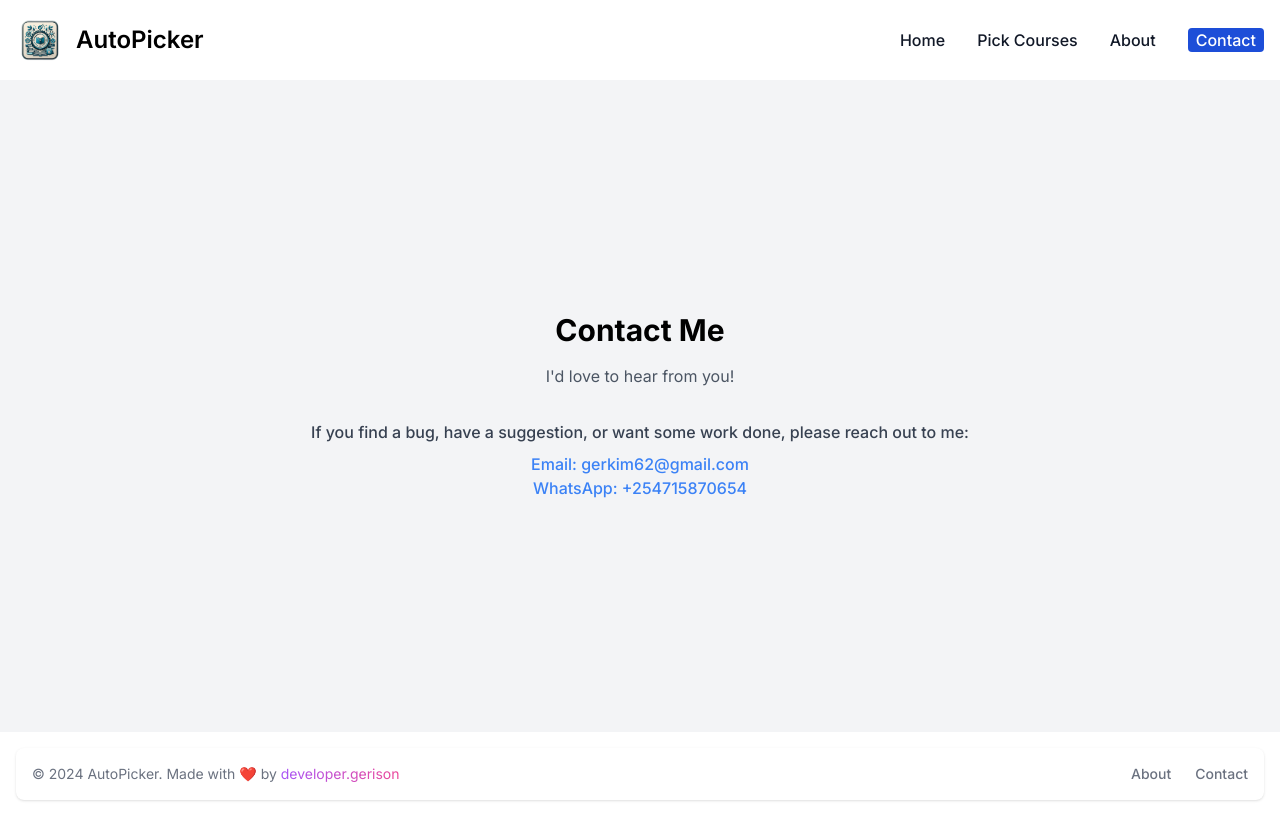
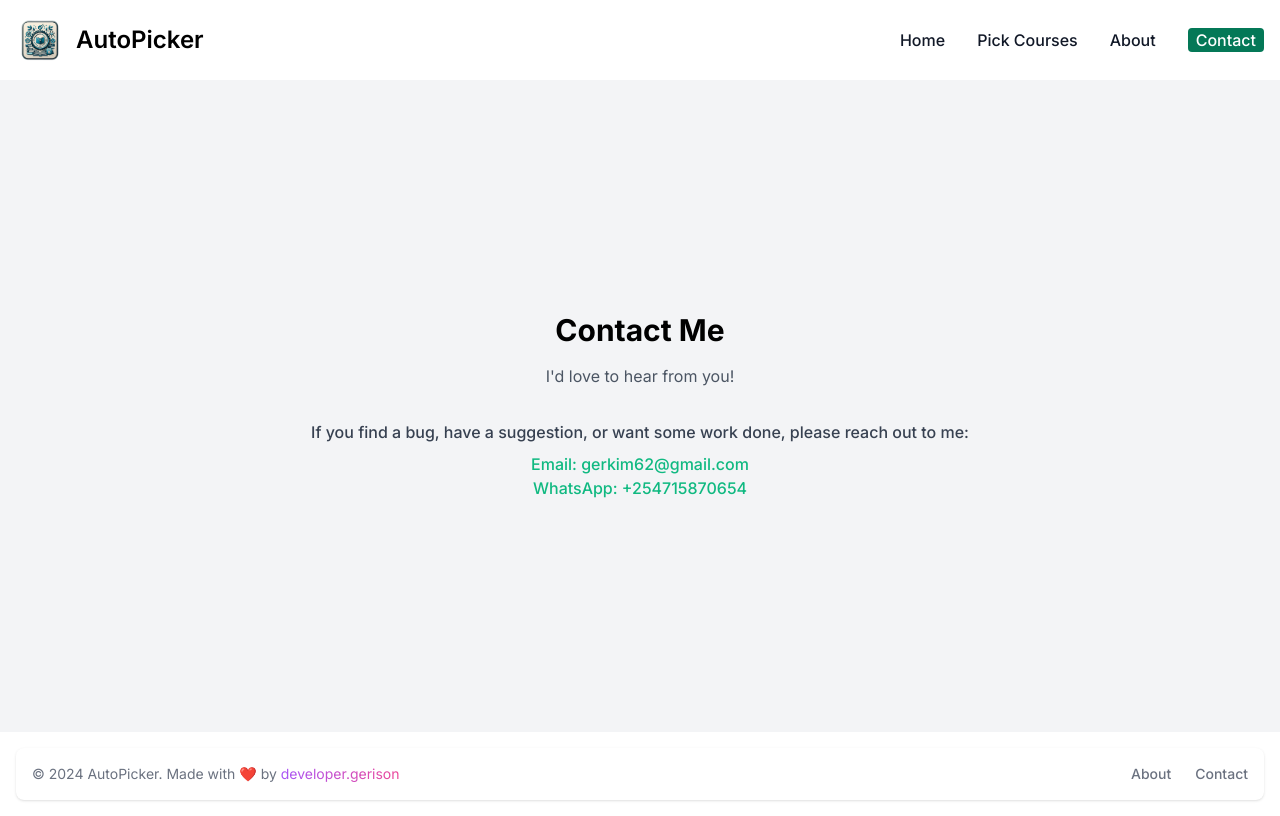
Before and after one commit to gerkim62/icampus-courses-selector, a Next.js app: page /contact in a window 1280 px wide. Built offline with nearby package versions, Linux system fonts and the light colour scheme.

Commit message:
Refactor contact page and update styles

```diff
--- a/app/contact/page.tsx
+++ b/app/contact/page.tsx
@@ -1,4 +1,4 @@
-import React from 'react';
+import React from "react";
 
 const ContactPage: React.FC = () => {
   return (
@@ -9,10 +9,15 @@ const ContactPage: React.FC = () => {
         <div className="space-y-4">
           <div>
             <p className="block text-gray-700 font-medium mb-2">
-                            If you find a bug, have a suggestion, or want some work done, please reach out to me:
+              If you find a bug, have a suggestion, or want some work done,
+              please reach out to me:
             </p>
-                        <p className="text-blue-500 font-medium">Email: gerkim62@gmail.com</p>
-                        <p className="text-blue-500 font-medium">WhatsApp: +254715870654</p>
+            <p className="text-emerald-500 font-medium">
+              Email: gerkim62@gmail.com
+            </p>
+            <p className="text-emerald-500 font-medium">
+              WhatsApp: +254715870654
+            </p>
           </div>
         </div>
       </div>
--- a/app/page.tsx
+++ b/app/page.tsx
@@ -11,9 +11,11 @@ const YourComponent = () => {
         <p className="text-lg mb-6">
           This app is a helpful experimental app that helps you choose courses
           that do not have conflicts with each other for the new iCampus system.
-         <p className="text-sm m-5">The app is using the pdf timetable that was sent via email.</p>
+        </p>
+        <p className="text-sm m-5">
+          The app is using the pdf timetable that was sent via email.
+        </p>
 
-        </p>
         <Link
           href="/motivation" // Replace with the actual link to the motivation page
           className="text-lg underline mb-6 block"
--- a/components/Navbar.tsx
+++ b/components/Navbar.tsx
@@ -69,10 +69,11 @@ const Navbar = (props: Props) => {
             {routes.map((route, index) => (
               <li key={index}>
                 <Link
+                  onClick={() => setIsMobileMenuOpen(false)}
                   href={route.href}
-                  className={`block py-2 px-3 text-gray-900 rounded hover:bg-gray-100 md:hover:bg-transparent md:border-0 md:hover:text-blue-700 md:p-0 dark:text-white md:dark:hover:text-blue-500 dark:hover:bg-gray-700 dark:hover:text-white md:dark:hover:bg-transparent ${
+                  className={`block py-2 px-3 text-gray-900 rounded hover:bg-gray-100 md:hover:bg-transparent md:border-0 md:hover:text-emerald-700 md:p-0 dark:text-white md:dark:hover:text-emerald-500 dark:hover:bg-gray-700 dark:hover:text-white md:dark:hover:bg-transparent ${
                     pathname === route.href
-                      ? "text-white bg-blue-700 md:px-2"
+                      ? "text-white bg-emerald-700 md:px-2"
                       : ""
                   }`}
                   aria-current={pathname === route.href ? "page" : undefined}
--- a/components/Pagination.tsx
+++ b/components/Pagination.tsx
@@ -50,7 +50,7 @@ const Pagination: React.FC<PaginationProps> = ({ totalPages, currentPage }) => {
         const isCurrentPage = page === currentPage;
         const linkClass = `flex items-center justify-center px-4 h-10 leading-tight ${
           isCurrentPage
-            ? "text-blue-600 border bg-blue-50 hover:bg-blue-100 hover:text-blue-700 dark:bg-gray-700 dark:text-white"
+            ? "text-emerald-600 border bg-emerald-50 hover:bg-emerald-100 hover:text-emerald-700 dark:bg-gray-700 dark:text-white"
             : "text-gray-500 bg-white border border-gray-300 hover:bg-gray-100 hover:text-gray-700 dark:bg-gray-800 dark:border-gray-700 dark:text-gray-400 dark:hover:bg-gray-700 dark:hover:text-white"
         }`;
 
```
Lines whose indentation alone changed are shown as unchanged.
